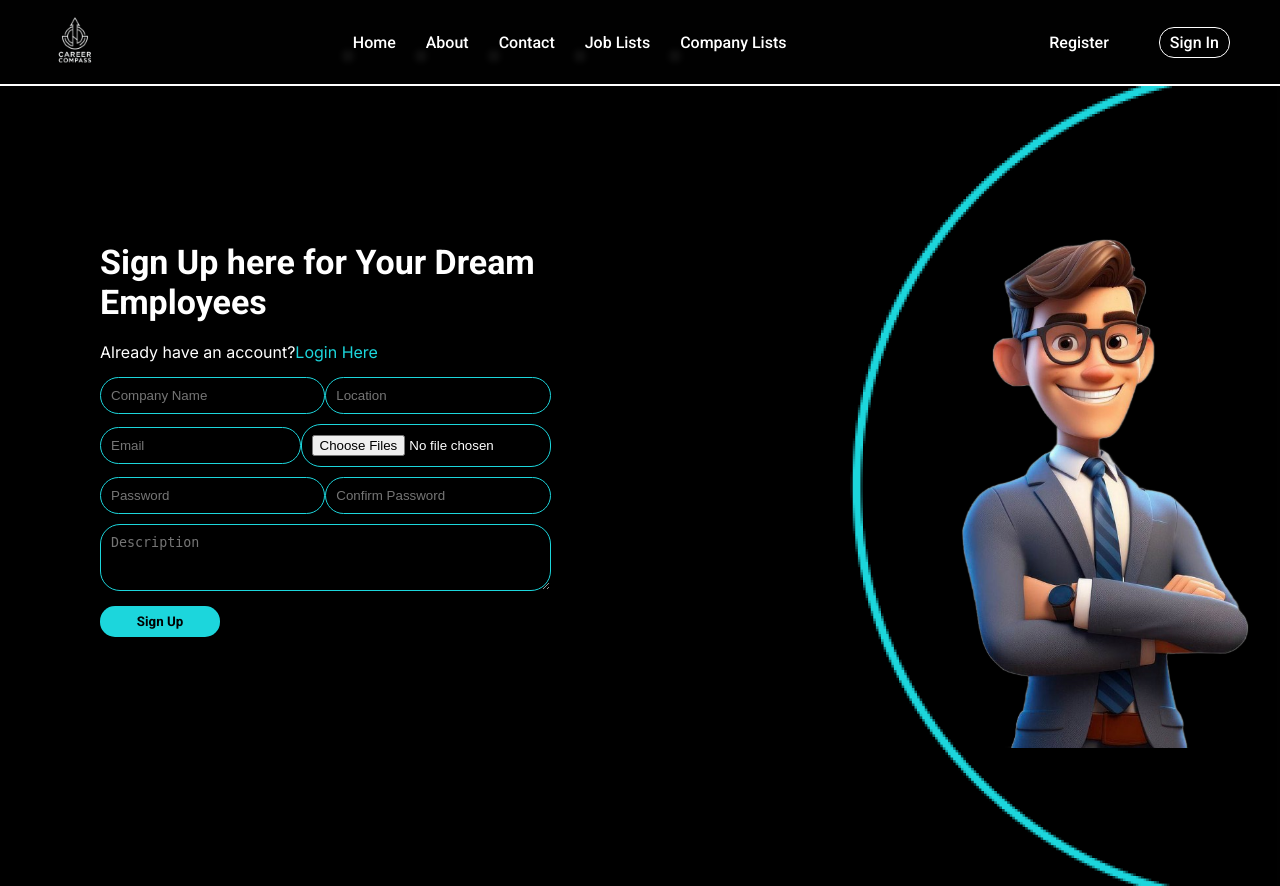
After one commit to sawyannaing38/CarrerCompass, a Django app: page /companyRegister/ in a window 1280 px wide. The commit adds this page. Run offline with Django 4.2, Linux system fonts and the light colour scheme.

Commit message:
Create register page for company

```diff
--- a/CarrerCompass/registration/urls.py
+++ b/CarrerCompass/registration/urls.py
@@ -3,5 +3,6 @@ from . import views
 
 urlpatterns = [
     path("", views.index, name="index_registration"),
-    path("register/", views.register_view, name="register")
+    path("register/", views.register_view, name="register_view"),
+    path("companyRegister/", views.company_register, name="company_register")
 ]
--- a/CarrerCompass/registration/views.py
+++ b/CarrerCompass/registration/views.py
@@ -3,9 +3,29 @@ from django.http import HttpResponse
 
 # Create your views here.
 def index(request):
-    return render(request, "index.html")
+    if request.user.is_authenticated:
+        if hasattr(request.user, "company"):
+            return render(request, "index.html", {
+                "type" : "company",
+                "company" : request.user.company
+            })
 
-# View for register
+        elif hasattr(request.user, "employee"):
+            return render(request, "index.html", {
+                "type" : "employee",
+                "employee" : request.user.employee
+            })
+
+    return render(request, "index.html", {
+        "type" : "guest"
+    })
+
+# For Registering
 def register_view(request):
+    return render(request, "choose.html")
+
+# For Company Registering
+def company_register(request):
+
     if request.method == "GET":
-        return render(request, "register.html")
+        return render(request, "companyRegister.html")
--- /dev/null
+++ b/CarrerCompass/static/css/companyRegister.css
@@ -0,0 +1,140 @@
+@import url('https://fonts.googleapis.com/css2?family=Inter:ital,opsz,wght@0,14..32,100..900;1,14..32,100..900&family=Roboto:ital,wght@0,100;0,300;0,400;0,500;0,700;0,900;1,100;1,300;1,400;1,500;1,700;1,900&display=swap');
+
+*
+{
+    margin: 0;
+    padding: 0;
+    box-sizing: border-box;
+}
+
+:root
+{
+    --backColor : #010101;
+    --textColor : #FFFFFF;
+    --styleColor : #1CD6DC;
+    --headingFont : "Roboto", sans-serif;
+    --textFont : "Inter", sans-serif;
+    --largestSize : 40px;
+    --largeSize : 34px;
+    --mediumSize : 20px;
+    --textSize : 16px;
+    --smallSize : 14px;
+}
+
+.parent
+{
+    margin-top: 2px;
+    height: 100vh;
+    display: flex;
+    justify-content: center;
+    align-items: center;
+    background-image: url(./../images/backCirlce.png);
+    background-repeat: no-repeat;
+    background-size: cover;
+    background-position: center;
+}
+
+.container
+{
+    margin-top: 2px;
+    display: flex;
+    justify-content: space-between;
+    align-items: flex-start;
+    gap: 300px;
+}
+
+.information h1
+{
+    color: var(--textColor);
+    font-family: var(--headingFont);
+    font-size: var(--largeSize);
+    margin: 20px 0px;
+}
+
+
+.information p
+{
+    color: var(--textColor);
+    font-family: var(--textFont);
+    font-size: var(--textSize);
+    margin: 10px 0px;
+}
+
+.information p span
+{
+    color: var(--styleColor);
+}
+
+form
+{
+    display: flex;
+    flex-direction: column;
+    width: 85%;
+
+}
+
+form .form-data
+{
+    display: flex;
+    justify-content: space-between;
+    align-items: center;
+}
+
+form .form-data input, textarea
+{
+    width: 250px;
+    padding: 10px 10px;
+    outline: none;
+    border: 1px solid var(--styleColor);
+    background-color: transparent;
+    border-radius: 20px;
+    margin: 5px 0px;
+    color: var(--textColor);
+}
+
+form .form-data input:focus
+{
+    background-color: transparent;
+}
+
+textarea
+{
+    width: 100%;
+}
+
+.submitBtn
+{
+    width: 120px;
+    padding: 8px 0px;
+    background-color: var(--styleColor);
+    color: var(--backColor);
+    font-family: var(--headingFont);
+    font-weight: bold;
+    border: none;
+    border-radius: 15px;
+    margin-top: 10px;
+}
+
+.information
+{
+    margin-left: 100px;
+    transition: all 1s linear;
+    transform: translateX(-200px);
+}
+
+.image
+{
+    transition: all 1s linear;
+    transform: translateX(200px);
+}
+
+.img
+{
+    width: 350px;
+}
+
+#error
+{
+    color: red;
+    font-family: var(--textFont);
+}
--- /dev/null
+++ b/CarrerCompass/static/css/layout.css
@@ -0,0 +1,128 @@
+@import url('https://fonts.googleapis.com/css2?family=Inter:ital,opsz,wght@0,14..32,100..900;1,14..32,100..900&family=Roboto:ital,wght@0,100;0,300;0,400;0,500;0,700;0,900;1,100;1,300;1,400;1,500;1,700;1,900&display=swap');
+
+*
+{
+    margin: 0;
+    padding: 0;
+    box-sizing: border-box;
+}
+
+:root
+{
+    --backColor : #010101;
+    --textColor : #FFFFFF;
+    --styleColor : #1CD6DC;
+    --headingFont : "Roboto", sans-serif;
+    --textFont : "Inter", sans-serif;
+    --largestSize : 40px;
+    --largeSize : 34px;
+    --mediumSize : 20px;
+    --textSize : 16px;
+    --smallSize : 14px;
+}
+
+body
+{
+    height: 100vh;
+    overflow: hidden;
+}
+
+.header
+{
+    background-color: var(--backColor);
+    font-family: var(--headingFont);
+    font-weight: 500;
+    font-size: var(--textSize);
+    box-shadow: 0px 0px 10px 1px var(--textColor);
+}
+
+.navigation-bar, .navigation-bar ul
+{
+    display: flex;
+    justify-content: space-between;
+    align-items: center;
+}
+
+.navigation-bar ul
+{
+    list-style-type: none;
+}
+
+.navigation-bar ul li
+{
+    padding: 0px 5px;
+}
+
+.header .navigation-bar ul li a
+{
+    text-decoration: none;
+    color: var(--textColor);
+}
+
+.logo
+{
+    width: 80px;
+    margin-left: 30px;
+}
+
+.navigation-bar ul:nth-child(2) li
+{
+    margin: 0px 10px;
+    position: relative;
+}
+
+.navigation-bar ul:nth-child(2) li:hover::after
+{
+    width: 100%;
+}
+
+
+.navigation-bar ul:nth-child(2) li::after
+{
+    content: '';
+    position: absolute;
+    width: 0px;
+    height: 2px;
+    background-color: var(--textColor);
+    left: 0;
+    bottom: -5px;
+    transition: all 0.3s linear;
+    box-shadow: 0px 0px 10px 1px var(--textColor);
+}
+
+.navigation-bar ul:nth-child(3)
+{
+    margin-right: 30px;
+}
+
+.navigation-bar ul:nth-child(3) li
+{
+    margin: 0px 15px;
+}
+
+.navigation-bar ul:nth-child(3) li a
+{
+    padding: 5px 10px;
+}
+
+.signin
+{
+    border: 1px solid var(--textColor);
+    border-radius: 15px;
+    transition: all 0.15s linear;
+}
+
+.signin:hover
+{
+    border-color: var(--styleColor);
+}
+
+.header .navigation-bar ul li a.register
+{
+    transition: all 0.15s linear;
+}
+
+.header .navigation-bar ul li a.register:hover
+{
+    color: var(--styleColor);
+}
--- /dev/null
+++ b/CarrerCompass/static/js/companyRegister.js
@@ -0,0 +1,23 @@
+const information = document.querySelector(".information");
+const image = document.querySelector(".image");
+
+const form = document.querySelector("form");
+const errorMessage = document.querySelector("#error")
+
+setTimeout(() => {
+    information.style.transform = "translateX(0px)";
+    image.style.transform = "translateX(0px)";
+}, 10)
+
+// Add submit event
+form.addEventListener("submit", function(event)
+{
+    event.preventDefault();
+
+    // Check each field is empty or not
+    // If empty (warn the user)
+    // check file extension is jpg jpeg or png
+    // check password between 6 and 8 character, at least one uppercase, one number and one special character
+    // check password == confirm
+
+})
--- /dev/null
+++ b/CarrerCompass/templates/companyRegister.html
@@ -0,0 +1,49 @@
+{% extends "layout.html" %}
+
+{% load static %}
+
+{% block title %}
+    Company Register
+{% endblock %}
+
+{% block css %}
+    <link rel="stylesheet" href="{% static 'css/companyRegister.css' %}">
+{% endblock %}
+
+{% block main %}
+    <div class="parent">
+        <div class="container">
+            <div class="information">
+                <h1>Sign Up here for Your Dream Employees</h1>
+                <p>Already have an account?<span>Login Here</span></p>
+                <form action="#">
+                    <div class="form-data">
+                        <input type="text" name="companyName" id="companyName" placeholder="Company Name" autofocus required>
+                        <input type="text" name="location" id="location" placeholder="Location" autocomplete="off" required>
+                    </div>
+                    <div class="form-data">
+                        <input type="email" name="email" id="email" autocomplete="off" placeholder="Email" required>
+                        <input type="file" name="image" id="image" multiple>
+                    </div>
+                    <div class="form-data">
+                        <input type="password" name="password" id="password" placeholder="Password" autocomplete="off" required>
+                        <input type="password" name="confirm" id="confirm" placeholder="Confirm Password" autocomplete="off" required>
+                    </div>
+                    <textarea name="description" id="description" placeholder="Description" rows="3"></textarea>
+                    <input type="submit" value="Sign Up" class="submitBtn">
+                </form>
+
+                <p id="error"></p>
+            </div>
+
+            <div class="image">
+                <img class="img" src="./../static/images//company.png" alt="Company">
+            </div>
+
+        </div>
+    </div>
+{% endblock %}
+
+{% block js %}
+    <script src="{% static 'js/companyRegister.js' %}"></script>
+{% endblock %}
--- a/CarrerCompass/templates/layout.html
+++ b/CarrerCompass/templates/layout.html
@@ -1,11 +1,53 @@
+{% load static %}
 <!DOCTYPE html>
 <html lang="en">
 <head>
     <meta charset="UTF-8">
     <meta name="viewport" content="width=device-width, initial-scale=1.0">
-    <title>Document</title>
+    <link rel="stylesheet" href="{% static 'css/layout.css' %}">
+    {% block css %}
+
+    {% endblock %}
+    <title>{% block title %} {% endblock %}</title>
 </head>
 <body>
+    <header class="header">
+        <nav class="navigation-bar">
+            <ul>
+                <li>
+                    <a href="{% url 'index_registration' %}">
+                        <img class="logo" src="./../static/images/logo.png" alt="CareerCompass">
+                    </a>
+                </li>
+            </ul>
+            <ul>
+                <li><a href="#">Home</a></li>
+                <li><a href="#">About</a></li>
+                <li><a href="#">Contact</a></li>
+                <li><a href="#">Job Lists</a></li>
+                <li><a href="#">Company Lists</a></li>
+            </ul>
+            <ul>
+                {% if type == "employee" %}
+                    <li><a href="#">{{employee.user.username}}</a></li>
+                    <li><a href="#">Logout</a></li>
+                {% elif type == "company" %}
+                    <li><a href="#">{{company.user.username}}</a></li>
+                    <li><a href="#">Post</a></li>
+                    <li><a href="#">Logout</a></li>
+                {% else %}
+                    <li><a href="{% url 'register_view' %}" class="register">Register</a></li>
+                    <li><a href="#" class="signin">Sign In</a></li>
+                {% endif %}
+            </ul>
+        </nav>
+    </header>
+    {% block main %}
 
+    {% endblock %}
+
+    {% block js %}
+
+    {% endblock %}
 </body>
 </html>
```
Also changed, not shown: CarrerCompass/static/css/choose.css (added, +71 -0 lines), CarrerCompass/static/js/choose.js (added, +32 -0 lines), CarrerCompass/templates/choose.html (added, +33 -0 lines), CarrerCompass/templates/index.html (+6 -2 lines), CarrerCompass/db.sqlite3, CarrerCompass/media/images/FB_IMG_1663526616715.jpg (added), CarrerCompass/static/images/backCirlce.png (added), CarrerCompass/static/images/company.png (renamed from CarrerCompass/static/images/image (1).png), CarrerCompass/static/images/employee.png (renamed from CarrerCompass/static/images/person.png), CarrerCompass/static/images/logo.png (added).
